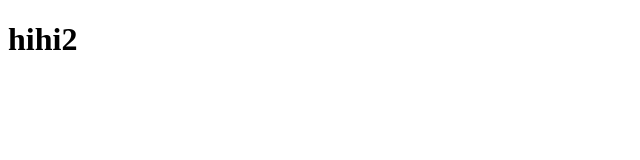
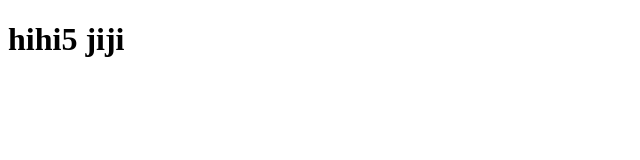
Before and after one commit to seynath/thamidu, a plain HTML site: page index.html in a window 1280 px wide. Shown: the whole page, without its empty margins (0-640 px from the left). Drawn offline with Linux system fonts and the light colour scheme.

Commit message:
update heading text in index.html

```diff
--- a/index.html
+++ b/index.html
@@ -6,7 +6,8 @@
   <title>Document</title>
 </head>
 <body><h1>
-  hihi2
+  hihi5
+  jiji
 </h1>
 
 </body>
```
